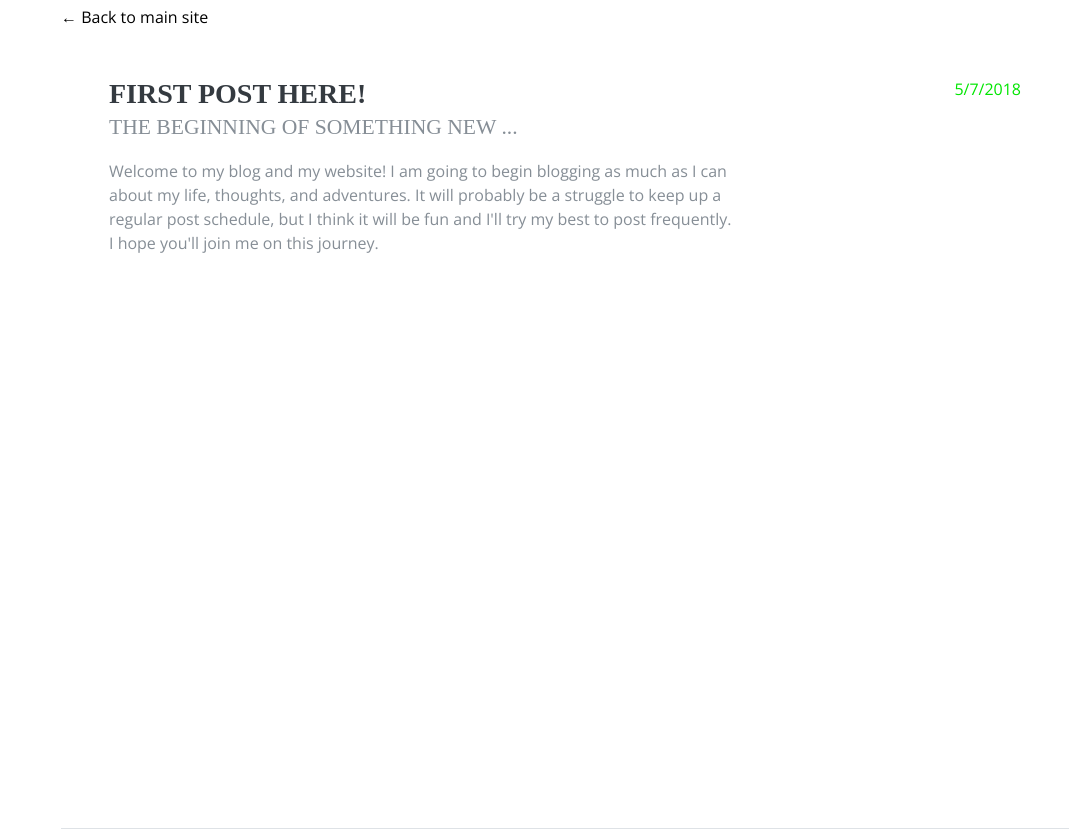
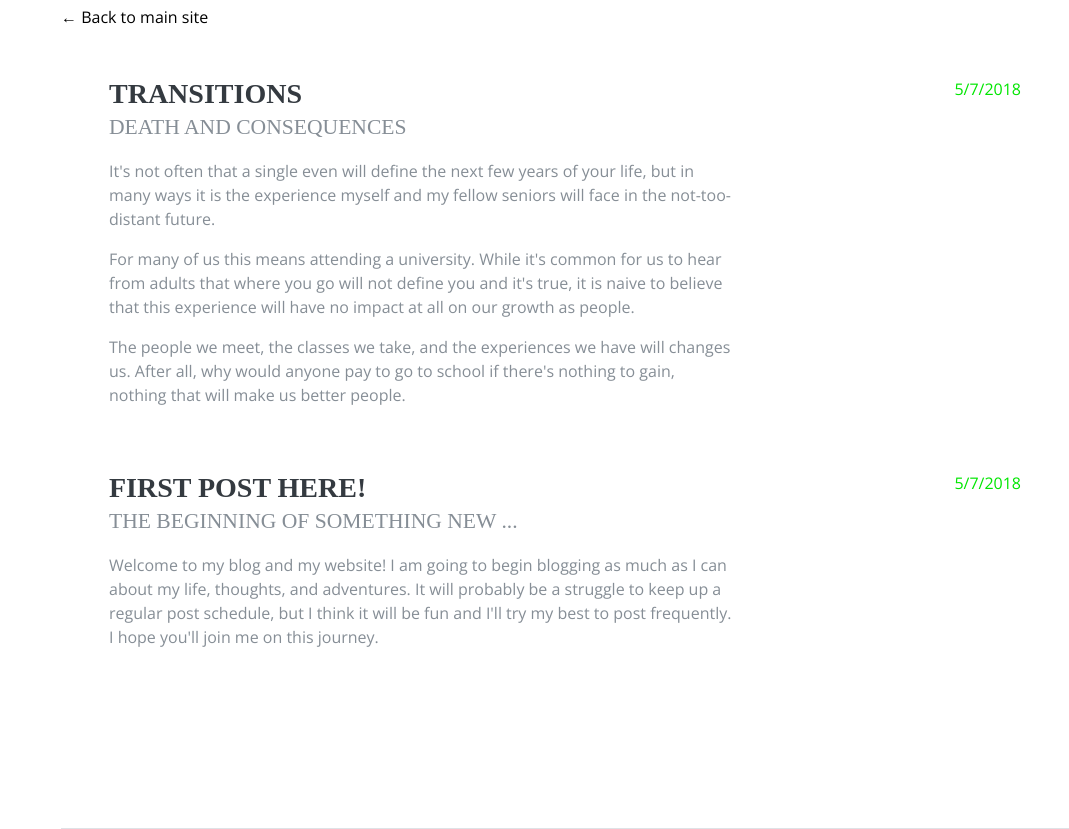
Before and after one commit to jamqd/jamqd.github.io, a website: page blog.html in a window 1280 px wide. Shown: the part 70-899 px from the top of the page, without its empty margins (211-1280 px from the left). Drawn offline with nearby package versions, Linux system fonts and the light colour scheme; a web font is replaced by a local one.

Commit message:
small changes

```diff
--- a/blog.html
+++ b/blog.html
@@ -34,6 +34,28 @@
     <a href="index.html"> ← Back to main site</a>
     <section class="resume-section p-3 p-lg-5 d-flex flex-column" id="education">
 
+      <div class="resume-item d-flex flex-column flex-md-row mb-5">
+        <div class="resume-content mr-auto">
+          <h3 class="mb-0">Transitions</h3>
+          <div class="subheading mb-3">Death and consequences</div>
+          <p>It's not often that a single even will define the next few years
+          of your life, but in many ways it is the experience myself and my fellow
+        seniors will face in the not-too-distant future.</p>
+        <p>For many of us this means attending a university. While it's common for us
+        to hear from adults that where you go will not define you and it's true, it
+        is naive to believe that this experience will have no impact at all on our
+        growth as people.</p>
+
+        <p>The people we meet, the classes we take, and the experiences we have will
+        changes us. After all, why would anyone pay to go to school if there's nothing to
+        gain, nothing that will make us better people. </p>
+
+        </div>
+        <div class="resume-date text-md-right">
+          <span class="text-primary">5/7/2018</span>
+        </div>
+      </div>
+
         <div class="resume-item d-flex flex-column flex-md-row mb-5">
           <div class="resume-content mr-auto">
             <h3 class="mb-0">First Post Here!</h3>
```
Also changed, not shown: index.html (+1 -1 lines).
